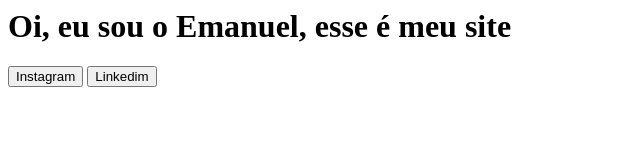
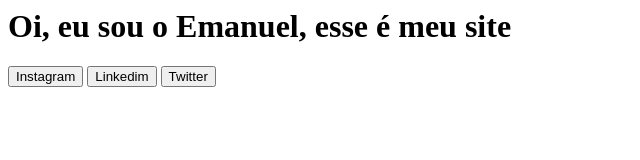
Before and after one commit to emanuelefro/emanuelefro.github.io, a plain HTML site: page index.html in a window 1280 px wide. Shown: the whole page, without its empty margins (0-640 px from the left). Drawn offline with Linux system fonts and the light colour scheme.

Commit message:
adicionei o botao do twitter

```diff
--- a/index.html
+++ b/index.html
@@ -3,3 +3,4 @@
 
 <button>Instagram</button>
 <button>Linkedim</button>
+<button>Twitter</button>
```
